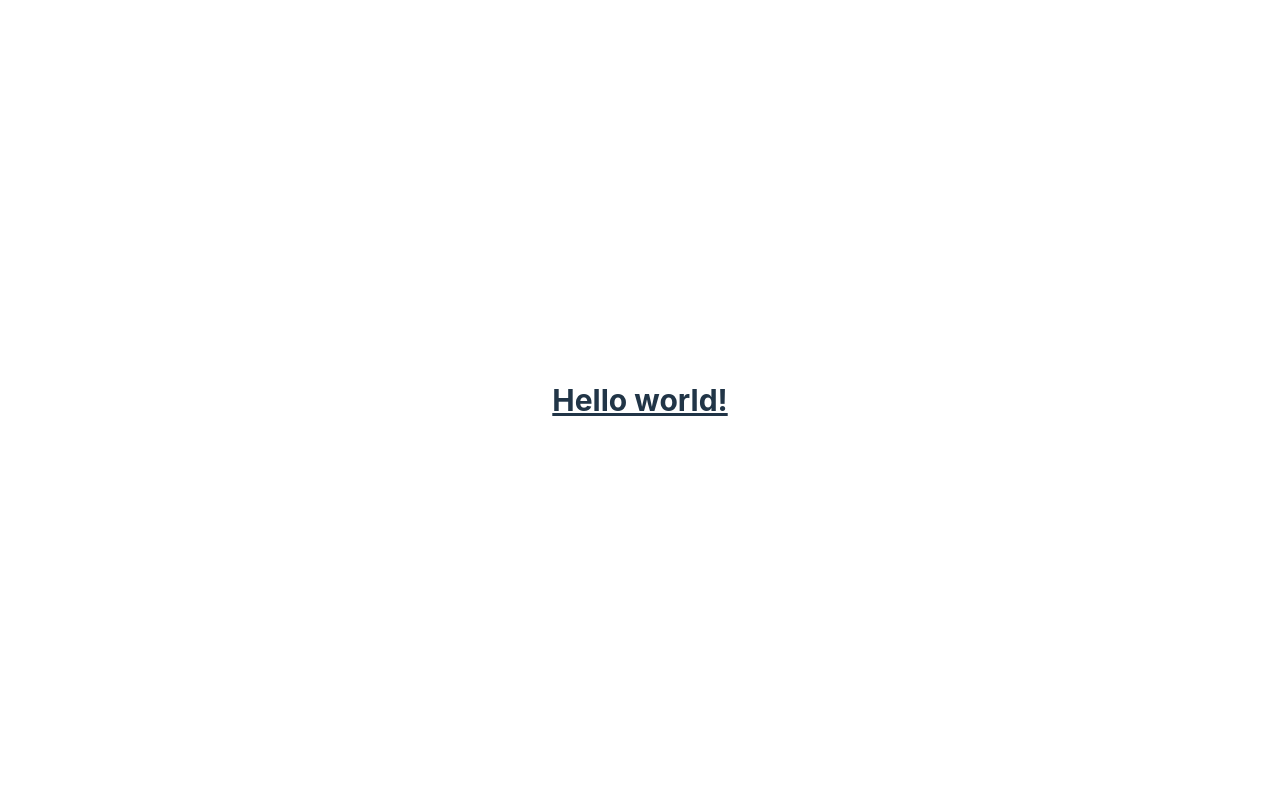
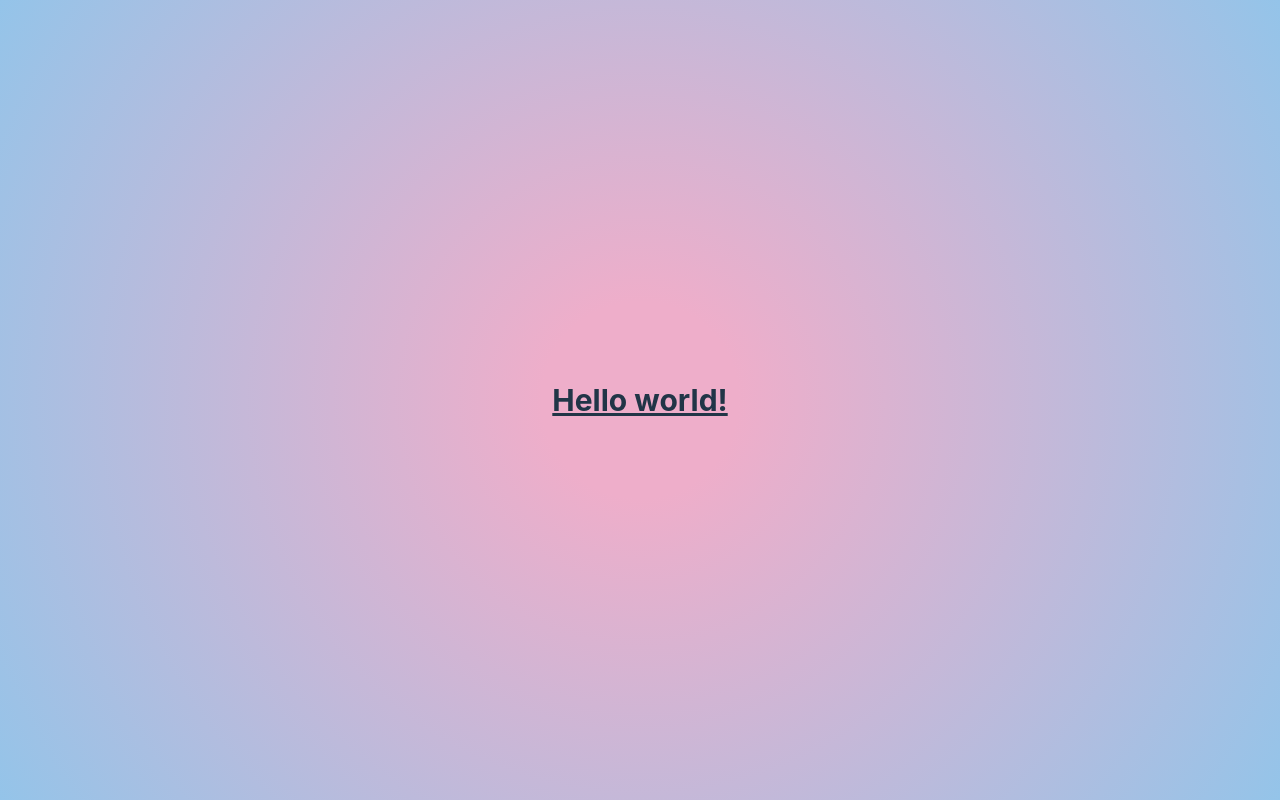
Before and after one commit to sarfaraz187/react-template-dec-2022, a React (Vite) app: page / in a window 1280 px wide. Built offline with nearby package versions, Linux system fonts and the light colour scheme.

Commit message:
modified folder structure

```diff
--- a/index.html
+++ b/index.html
@@ -4,7 +4,7 @@
     <meta charset="UTF-8" />
     <link rel="icon" type="image/svg+xml" href="/vite.svg" />
     <meta name="viewport" content="width=device-width, initial-scale=1.0" />
-    <title>Vite + React + TS</title>
+    <title>Reonic</title>
   </head>
   <body>
     <div id="root"></div>
--- a/src/App.tsx
+++ b/src/App.tsx
@@ -1,5 +1,4 @@
 import { useState } from 'react';
-import reactLogo from './assets/react.svg';
 import './App.css';
 
 function App() {
--- a/src/index.css
+++ b/src/index.css
@@ -9,8 +9,14 @@
   font-weight: 400;
 
   color-scheme: light dark;
-  color: rgba(255, 255, 255, 0.87);
-  background-color: #242424;
+  /* color: rgba(255, 255, 255, 0.87); */
+  background-color: white;
+  background: rgb(238, 174, 202);
+  background: radial-gradient(
+    circle,
+    rgba(238, 174, 202, 1) 13%,
+    rgba(148, 196, 233, 1) 100%
+  );
 
   font-synthesis: none;
   text-rendering: optimizeLegibility;
--- /dev/null
+++ b/src/pages/Home/index.tsx
@@ -0,0 +1,8 @@
+import { useState } from 'react';
+import './App.css';
+
+function Home() {
+  return <div></div>;
+}
+
+export default Home;
```
Also changed, not shown: src/components/GenericBtn.tsx (added).
